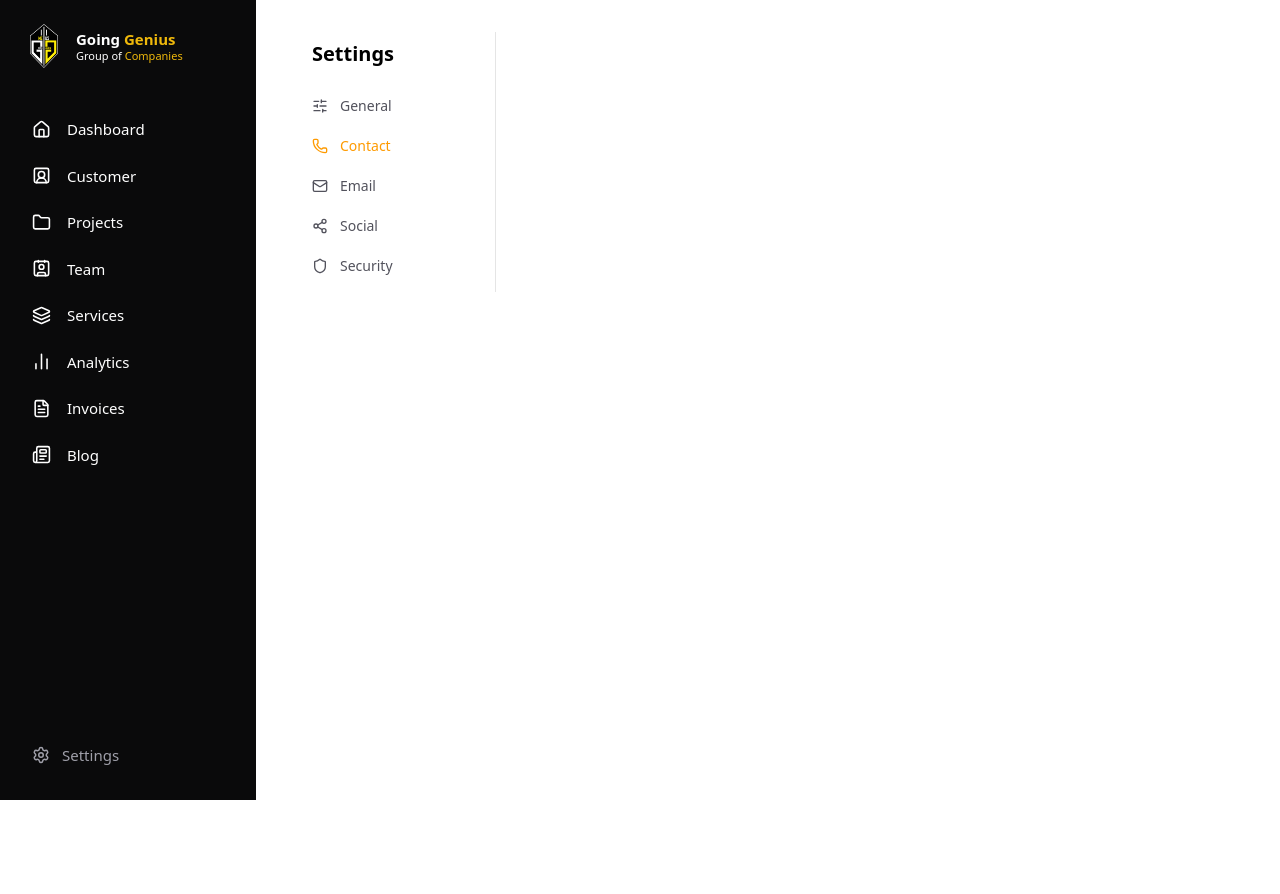
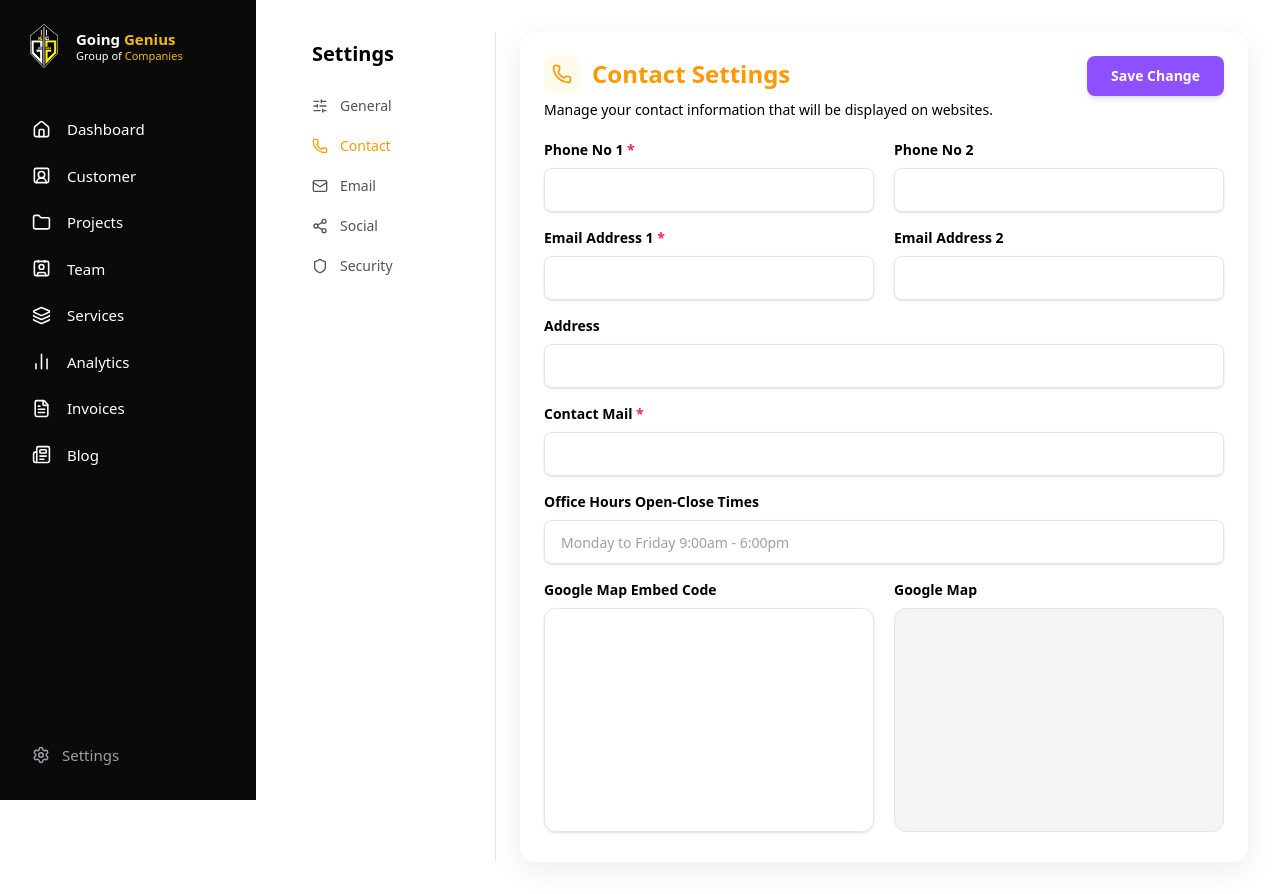
Before and after one commit to GoingGeniusGroup/CMS, a Next.js app: page /settings/contact in a window 1280 px wide. Before the commit the page ends 800 px from the top, so only its background shows below. Built offline with nearby package versions, Linux system fonts and the light colour scheme.

Commit message:
2913contactpage

```diff
--- a/app/(app)/settings/contact/page.tsx
+++ b/app/(app)/settings/contact/page.tsx
@@ -1,3 +1,126 @@
+import { Phone } from "lucide-react";
+
 export default function ContactSettingsPage() {
-  return null;
+  return (
+    <div className="rounded-2xl bg-white p-6 shadow-[0_8px_30px_rgba(0,0,0,0.08)]">
+      {/* Header */}
+      <div className="flex flex-wrap items-start justify-between gap-4">
+        <div>
+          <div className="flex items-center gap-3">
+            <span className="flex h-9 w-9 items-center justify-center rounded-lg bg-amber-50 text-amber-500">
+              <Phone className="h-5 w-5" />
+            </span>
+            <h1 className="text-2xl font-bold text-amber-500">
+              Contact Settings
+            </h1>
+          </div>
+          <p className="mt-2 text-sm text-black">
+            Manage your contact information that will be displayed on websites.
+          </p>
+        </div>
+        <button
+          type="button"
+          className="rounded-lg bg-violet-500 px-6 py-2.5 text-sm font-semibold text-white shadow-md transition-colors hover:bg-violet-600"
+        >
+          Save Change
+        </button>
+      </div>
+
+      {/* Phone numbers */}
+      <div className="mt-5 grid grid-cols-1 gap-5 sm:grid-cols-2">
+        <div>
+          <label className="mb-2 block text-sm font-semibold text-black">
+            Phone No 1 <span className="text-rose-500">*</span>
+          </label>
+          <input
+            type="tel"
+            className="h-11 w-full rounded-lg border border-zinc-200 px-4 text-sm text-black shadow-sm outline-none focus:ring-2 focus:ring-sky-200"
+          />
+        </div>
+        <div>
+          <label className="mb-2 block text-sm font-semibold text-black">
+            Phone No 2
+          </label>
+          <input
+            type="tel"
+            className="h-11 w-full rounded-lg border border-zinc-200 px-4 text-sm text-black shadow-sm outline-none focus:ring-2 focus:ring-sky-200"
+          />
+        </div>
+      </div>
+
+      {/* Email addresses */}
+      <div className="mt-4 grid grid-cols-1 gap-5 sm:grid-cols-2">
+        <div>
+          <label className="mb-2 block text-sm font-semibold text-black">
+            Email Address 1 <span className="text-rose-500">*</span>
+          </label>
+          <input
+            type="email"
+            className="h-11 w-full rounded-lg border border-zinc-200 px-4 text-sm text-black shadow-sm outline-none focus:ring-2 focus:ring-sky-200"
+          />
+        </div>
+        <div>
+          <label className="mb-2 block text-sm font-semibold text-black">
+            Email Address 2
+          </label>
+          <input
+            type="email"
+            className="h-11 w-full rounded-lg border border-zinc-200 px-4 text-sm text-black shadow-sm outline-none focus:ring-2 focus:ring-sky-200"
+          />
+        </div>
+      </div>
+
+      {/* Address */}
+      <div className="mt-4">
+        <label className="mb-2 block text-sm font-semibold text-black">
+          Address
+        </label>
+        <input
+          type="text"
+          className="h-11 w-full rounded-lg border border-zinc-200 px-4 text-sm text-black shadow-sm outline-none focus:ring-2 focus:ring-sky-200"
+        />
+      </div>
+
+      {/* Contact Mail */}
+      <div className="mt-4">
+        <label className="mb-2 block text-sm font-semibold text-black">
+          Contact Mail <span className="text-rose-500">*</span>
+        </label>
+        <input
+          type="email"
+          className="h-11 w-full rounded-lg border border-zinc-200 px-4 text-sm text-black shadow-sm outline-none focus:ring-2 focus:ring-sky-200"
+        />
+      </div>
+
+      {/* Office Hours */}
+      <div className="mt-4">
+        <label className="mb-2 block text-sm font-semibold text-black">
+          Office Hours Open-Close Times
+        </label>
+        <input
+          type="text"
+          placeholder="Monday to Friday 9:00am - 6:00pm"
+          className="h-11 w-full rounded-lg border border-zinc-200 px-4 text-sm text-black shadow-sm outline-none placeholder:text-zinc-400 focus:ring-2 focus:ring-sky-200"
+        />
+      </div>
+
+      {/* Google Map */}
+      <div className="mt-4 grid grid-cols-1 gap-5 sm:grid-cols-2">
+        <div>
+          <label className="mb-2 block text-sm font-semibold text-black">
+            Google Map Embed Code
+          </label>
+          <textarea
+            className="h-56 w-full resize-none rounded-xl border border-zinc-200 p-4 text-sm text-black shadow-sm outline-none focus:ring-2 focus:ring-sky-200"
+          />
+        </div>
+        <div>
+          <label className="mb-2 block text-sm font-semibold text-black">
+            Google Map
+          </label>
+          <div className="h-56 w-full rounded-xl border border-zinc-200 bg-zinc-100" />
+        </div>
+      </div>
+    </div>
+  );
 }
--- a/components/ConditionalTopbar.tsx
+++ b/components/ConditionalTopbar.tsx
@@ -1,7 +1,7 @@
 "use client";
 
 import { usePathname } from "next/navigation";
-import { Topbar } from "@/components/PageHeader";
+import { Topbar } from "@/components/Topbar";
 
 export function ConditionalTopbar() {
   const pathname = usePathname();
--- a/components/PageHeader.tsx
+++ b/components/PageHeader.tsx
@@ -1,9 +1,3 @@
-"use client";
-
-import { Bell, MessageSquare, Settings } from "lucide-react";
-import Image from "next/image";
-import { SearchBar } from "@/components/SearchBar";
-
 export function PageHeader({
   title,
   description,
@@ -13,80 +7,10 @@ export function PageHeader({
 }) {
   return (
     <div className="mb-6 flex flex-col gap-1">
-      <h1 className="text-2xl font-semibold tracking-tight text-black">{title}</h1>
-      {description ? (
-        <p className="text-sm text-black">{description}</p>
-      ) : null}
+      <h1 className="text-2xl font-semibold tracking-tight text-black">
+        {title}
+      </h1>
+      {description ? <p className="text-sm text-black">{description}</p> : null}
     </div>
   );
 }
-
-function IconButton({
-  children,
-  badge,
-  variant = "default",
-}: {
-  children: React.ReactNode;
-  badge?: number;
-  variant?: "default" | "accent";
-}) {
-  return (
-    <button
-      type="button"
-      className={`relative flex h-[55px] w-[55px] items-center justify-center rounded-2xl shadow-md transition-colors ${
-        variant === "accent"
-          ? "bg-red-50 text-red-400 hover:bg-red-100"
-          : "bg-sky-50 text-sky-500 hover:bg-sky-100 dark:bg-white/5"
-      }`}
-    >
-      {children}
-      {badge ? (
-        <span className="absolute -right-1 -top-1 flex h-5 min-w-5 items-center justify-center rounded-full bg-indigo-600 px-1 text-[10px] font-semibold text-white">
-          {badge}
-        </span>
-      ) : null}
-    </button>
-  );
-}
-
-export function Topbar({ showSearch = true }: { showSearch?: boolean }) {
-  return (
-    <header
-      className={`mx-auto flex w-full max-w-[1490px] items-center px-6 pb-2 pt-6 ${
-        showSearch ? "justify-between gap-6" : "justify-end gap-32"
-      }`}
-    >
-      {/* Search — wide, sits left */}
-      {showSearch ? (
-        <SearchBar className="-ml-9 h-14 w-full min-w-0 max-w-[866px] flex-1" />
-      ) : null}
-
-      {/* Action icons */}
-      <div className="flex shrink-0 items-center gap-[19px]">
-        <IconButton badge={20}>
-          <Bell className="h-5 w-5" />
-        </IconButton>
-        <IconButton badge={40}>
-          <MessageSquare className="h-5 w-5" />
-        </IconButton>
-        <IconButton variant="accent">
-          <Settings className="h-5 w-5" />
-        </IconButton>
-      </div>
-
-      {/* Greeting + logo — far right */}
-      <div className="-mr-6 flex shrink-0 items-center gap-3">
-        <p className="hidden text-sm text-zinc-600 sm:block dark:text-zinc-300">
-          Hello, <span className="font-semibold text-zinc-900 dark:text-white">Admin</span>
-        </p>
-        <Image
-          src="/logo.png"
-          alt="Logo"
-          width={55}
-          height={55}
-          className="h-[55px] w-[55px] rounded-full object-cover"
-        />
-      </div>
-    </header>
-  );
-}
--- /dev/null
+++ b/components/Topbar.tsx
@@ -0,0 +1,24 @@
+import { SearchBar } from "@/components/SearchBar";
+import { TopbarActions } from "@/components/TopbarActions";
+
+/**
+ * Top navigation bar.
+ *
+ * - `<Topbar />`                  → search bar + icons + logo
+ * - `<Topbar showSearch={false} />` → only icons + logo
+ */
+export function Topbar({ showSearch = true }: { showSearch?: boolean }) {
+  return (
+    <header
+      className={`mx-auto flex w-full max-w-[1490px] items-center px-6 pb-2 pt-6 ${
+        showSearch ? "justify-between gap-6" : "justify-end gap-32"
+      }`}
+    >
+      {showSearch ? (
+        <SearchBar className="-ml-9 h-14 w-full min-w-0 max-w-[866px] flex-1" />
+      ) : null}
+
+      <TopbarActions />
+    </header>
+  );
+}
--- /dev/null
+++ b/components/TopbarActions.tsx
@@ -0,0 +1,72 @@
+"use client";
+
+import { Bell, MessageSquare, Settings } from "lucide-react";
+import Image from "next/image";
+
+function IconButton({
+  children,
+  badge,
+  variant = "default",
+}: {
+  children: React.ReactNode;
+  badge?: number;
+  variant?: "default" | "accent";
+}) {
+  return (
+    <button
+      type="button"
+      className={`relative flex h-[55px] w-[55px] items-center justify-center rounded-2xl shadow-md transition-colors ${
+        variant === "accent"
+          ? "bg-red-50 text-red-400 hover:bg-red-100"
+          : "bg-sky-50 text-sky-500 hover:bg-sky-100 dark:bg-white/5"
+      }`}
+    >
+      {children}
+      {badge ? (
+        <span className="absolute -right-1 -top-1 flex h-5 min-w-5 items-center justify-center rounded-full bg-indigo-600 px-1 text-[10px] font-semibold text-white">
+          {badge}
+        </span>
+      ) : null}
+    </button>
+  );
+}
+
+/**
+ * The notification / message / settings buttons plus the greeting and logo.
+ * Always shown in the topbar — with or without the search bar.
+ */
+export function TopbarActions() {
+  return (
+    <>
+      {/* Action icons */}
+      <div className="flex shrink-0 items-center gap-[19px]">
+        <IconButton badge={20}>
+          <Bell className="h-5 w-5" />
+        </IconButton>
+        <IconButton badge={40}>
+          <MessageSquare className="h-5 w-5" />
+        </IconButton>
+        <IconButton variant="accent">
+          <Settings className="h-5 w-5" />
+        </IconButton>
+      </div>
+
+      {/* Greeting + logo */}
+      <div className="-mr-6 flex shrink-0 items-center gap-3">
+        <p className="hidden text-sm text-zinc-600 sm:block dark:text-zinc-300">
+          Hello,{" "}
+          <span className="font-semibold text-zinc-900 dark:text-white">
+            Admin
+          </span>
+        </p>
+        <Image
+          src="/logo.png"
+          alt="Logo"
+          width={55}
+          height={55}
+          className="h-[55px] w-[55px] rounded-full object-cover"
+        />
+      </div>
+    </>
+  );
+}
```
